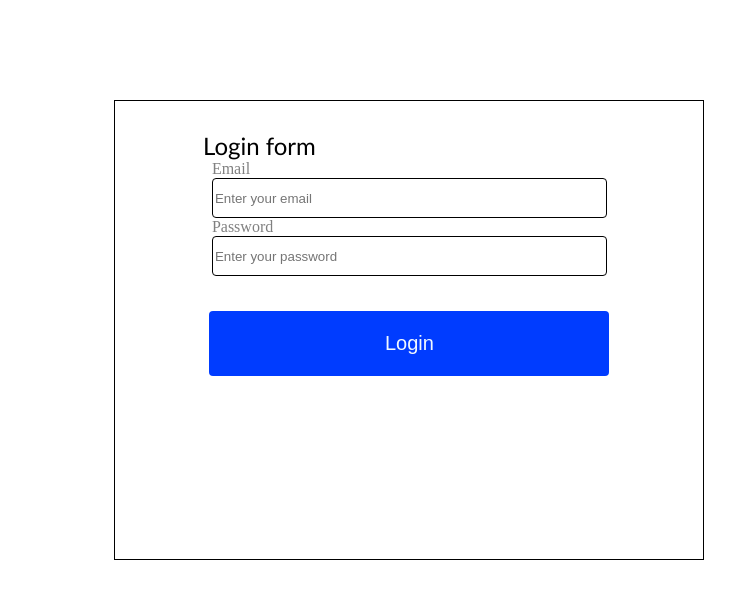
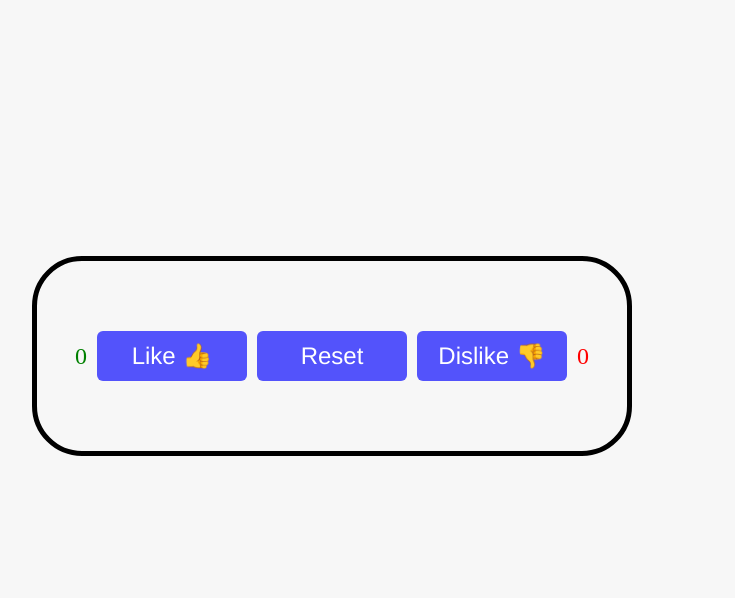
Before and after one commit to Roman-Maliarenko/42.2-react, a React (Create React App) app: page / in a window 1280 px wide. Shown: the top 598 px of the page, without its empty margins (308-1043 px from the left). Built offline with nearby package versions, Linux system fonts and the light colour scheme.

Commit message:
add new component Feedback

```diff
--- a/src/App.jsx
+++ b/src/App.jsx
@@ -2,7 +2,7 @@ import './App.css';
 // import Lesson02 from './lessons/Lesson02/Lesson02';
 // import Homework02 from './homeworks/Homework02/Homeork02';
 // import Lesson03 from './lessons/Lesson03/Lesson';
-import Homework03 from './homeworks/Homework03/Homework03';
+import Homework04 from './homeworks/Homework04/Homework04';
 
 function App() {
   return (
@@ -11,7 +11,8 @@ function App() {
       {/* <Lesson02 />
       <Homework02/> */}
       {/* <Lesson03 /> */}
-      <Homework03 />
+      {/* <Homework03 /> */}
+      <Homework04 />
   </div>
   );
 }
--- a/src/components/Button/Button.jsx
+++ b/src/components/Button/Button.jsx
@@ -1,15 +1,16 @@
-import './style.css'
+import "./style.css";
 
+function Button({ onClick, buttonName, type = "button" }) {
+  return (
+    <button className="main-button" type={type} onClick={onClick}>
+      {buttonName}
+    </button>
 
-function Button ({buttonName = 'Login'}){
-    return (
-    <button className="main-button" type='button'>{buttonName}</button>
-
-// function Button (){
-//     const isGetButton = true;
-//     return (
-//     <button className="main-button">{isGetButton ? 'Get' : 'Send'}</button>
-
-)};
+    // function Button (){
+    //     const isGetButton = true;
+    //     return (
+    //     <button className="main-button">{isGetButton ? 'Get' : 'Send'}</button>
+  );
+}
 
 export default Button;
--- a/src/components/Button/style.css
+++ b/src/components/Button/style.css
@@ -1,21 +1,15 @@
-.main-button{
+ .main-button{
+    width: 150px;
+    height: 50px;
+    background-color: rgb(83, 83, 251);
+    color: #fff;
+    font-size: 24px;
+    font-family:'Franklin Gothic Medium', 'Arial Narrow', Arial, sans-serif;
+    border: none;
+    cursor: pointer;
+    border-radius: 6px;
+}
 
-    width: 400px;
-    height: 65px;
-    background-color: #003cff;
-    font-size: 20px;
-    color:  aliceblue;
-    border: none;
-    border-radius: 4px;
-    margin-top: 35px;
-
-    /* width: 300px;
-    height: 90px;
-    padding: 20px 30px;
-    background-color: #1d2a55;
-    font-size: 28px;
-    color: #fff;
-    border: none;
-    border-radius: 4px; */
-
+.main-button:hover{
+    background-color: rgb(1, 1, 246);
 }
--- /dev/null
+++ b/src/components/Feedback/Feedback.jsx
@@ -0,0 +1,45 @@
+import Button from "../Button/Button";
+import { useState } from "react";
+import "./style.css";
+
+function Feedback() {
+  const [likes, setLikes] = useState(0);
+  const [dislikes, setDislikes] = useState(0);
+
+  const onLikesClick = () => {
+    setLikes(likes + 1);
+  };
+
+  const onDislikesClick = () => {
+    setDislikes(dislikes + 1);
+  };
+
+  const onResetClick = () => {
+    setLikes(0);
+    setDislikes(0);
+  };
+
+  return (
+    <div className="counter-container">
+        <div className="counter-likes">{likes}</div>
+      <div className="button-likes">
+        <Button buttonName={"Like 👍"} onClick={onLikesClick} />
+      </div>
+      <div className="button-reset">
+        <Button buttonName={"Reset"} onClick={onResetClick} />
+      </div>
+      <div className="button-dislike">
+        <Button buttonName={"Dislike 👎"} onClick={onDislikesClick} />
+      </div>
+        <div className="counter-dislikes">{dislikes}</div>
+    </div>
+  );
+}
+
+export default Feedback;
+
+// кнопка “Like” и слева от неё количество лайков
+// кнопка “Dislike" и справа от неё количество дизлайков
+// Кнопка “Reset Results”, при клике на которую, лайки и дизлайки обнуляются
+// Для кнопок используйте компонент Button
+// Стили на ваше усмотрение
--- /dev/null
+++ b/src/components/Feedback/style.css
@@ -0,0 +1,39 @@
+body{
+    background-color: rgb(247, 247, 247);
+    display: flex;
+    justify-content: center;
+    align-items: center;
+    margin-top: 20%;
+}
+
+.counter-container{
+    display: flex;
+    justify-content: center;
+    align-items: center;
+    width: 600px;
+    height: 200px;
+    border: solid 5px black;
+    border-radius: 50px;
+}
+
+.button-dislike{
+    margin: 10px;
+    display: flex;
+    align-items: center;
+}
+
+.button-likes{
+    margin: 10px;
+    display: flex;
+    align-items: center;
+}
+
+.counter-dislikes{
+    font-size: 24px;
+    color: red;
+}
+
+.counter-likes{
+    font-size: 24px;
+    color: green;
+}
--- a/src/components/Input/Input.jsx
+++ b/src/components/Input/Input.jsx
@@ -1,14 +1,25 @@
-import './style.css';
+import "./style.css";
 
-function Input ({inputEmail = 'Enter your email', inputPassword = 'Enter your password'}) {
-    return (
-        <div>
-            <p className='data-container'>Email</p>
-            <input type="email" placeholder={inputEmail} className='input-container'/>
-            <p className='data-container'>Password</p>
-            <input type="password" placeholder={inputPassword} className='input-container'/>
-        </div>
-    )
+function Input({
+  inputEmail = "Enter your email",
+  inputPassword = "Enter your password",
+}) {
+  return (
+    <div>
+      <p className="data-container">Email</p>
+      <input
+        type="email"
+        placeholder={inputEmail}
+        className="input-container"
+      />
+      <p className="data-container">Password</p>
+      <input
+        type="password"
+        placeholder={inputPassword}
+        className="input-container"
+      />
+    </div>
+  );
 }
 
 export default Input;
--- a/src/components/LoginForm/style.css
+++ b/src/components/LoginForm/style.css
@@ -13,5 +13,5 @@
     padding-right: 300px;
     font-family:'Gill Sans', 'Gill Sans MT', Calibri, 'Trebuchet MS', sans-serif;
     font-weight: 100;
-    padding-top: 30px;
+    padding-top: 100px;
 }
--- /dev/null
+++ b/src/homeworks/Homework04/Homework04.jsx
@@ -0,0 +1,11 @@
+import Feedback from "../../components/Feedback/Feedback";
+
+function Homework04 (){
+    return(
+        <div>
+            <Feedback />
+        </div>
+    );
+}
+
+export default Homework04;
```
